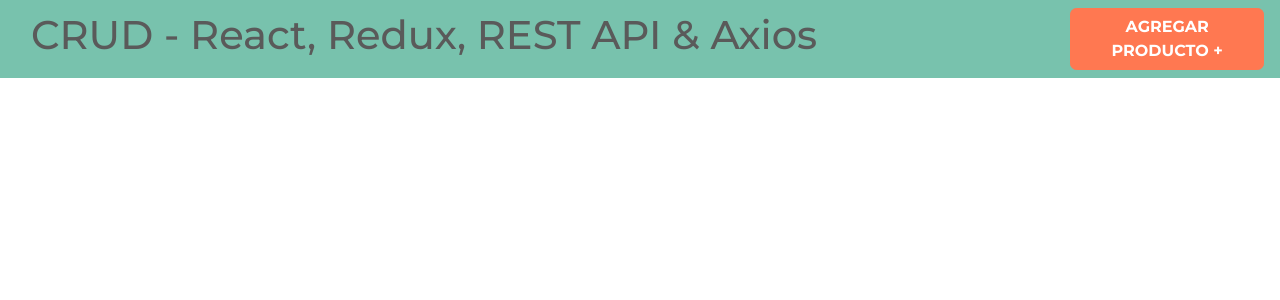
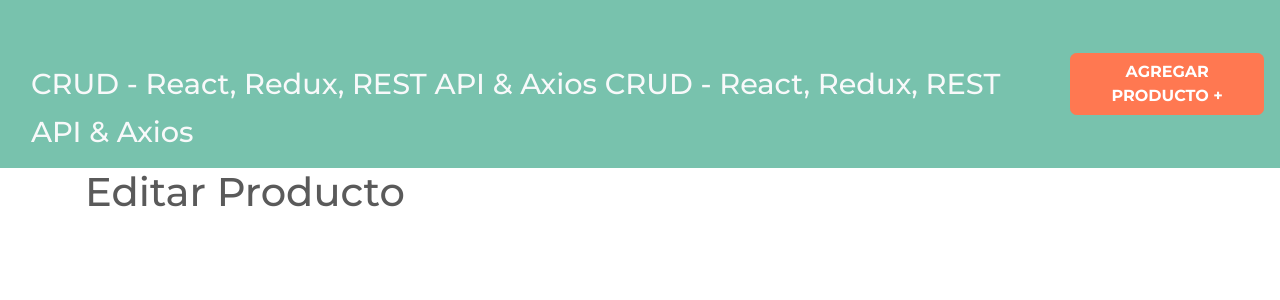
Before and after one commit to JeralPineda/react-crud-redux, a React (Create React App) app: page /productos/editar/1 in a window 1280 px wide. Shown: the top 300 px of the page. Built offline with nearby package versions, Linux system fonts and the light colour scheme.

Commit message:
Agregando rutas y componentes

```diff
--- a/src/App.js
+++ b/src/App.js
@@ -1,10 +1,26 @@
 import { Header } from './components/Header';
+import { BrowserRouter as Router, Routes, Route, Navigate } from 'react-router-dom';
+
+import { Productos } from './components/Productos';
+import { NewProducto } from './components/NewProducto';
+import { EditProducto } from './components/EditProducto';
 
 function App() {
    return (
-      <>
+      <Router>
          <Header />
-      </>
+         <div className="container">
+            <Routes>
+               <Route path="*" element={<Navigate to="/" />} />
+
+               <Route path="/" element={<Productos />} />
+
+               <Route path="/productos/nuevo" element={<NewProducto />} />
+
+               <Route path="/productos/editar/:id" element={<EditProducto />} />
+            </Routes>
+         </div>
+      </Router>
    );
 }
 
--- /dev/null
+++ b/src/components/EditProducto.js
@@ -0,0 +1,9 @@
+import React from 'react';
+
+export const EditProducto = () => {
+   return (
+      <div>
+         <h1>Editar Producto</h1>
+      </div>
+   );
+};
--- a/src/components/Header.js
+++ b/src/components/Header.js
@@ -1,15 +1,20 @@
 import React from 'react';
+import { Link } from 'react-router-dom';
 
 export const Header = () => {
    return (
       <nav className="navbar navbar-expand-lg navbar-dark bg-primary justify-content-between">
-         <div className="container">
-            <h1>CRUD - React, Redux, REST API & Axios</h1>
+         <div className="container mt-5">
+            <h1>
+               <Link to="/" className="text-light">
+                  CRUD - React, Redux, REST API & Axios CRUD - React, Redux, REST API & Axios
+               </Link>
+            </h1>
          </div>
 
-         <a href="/productos/nuevo" className="btn btn-danger nuevo-post d-block d-md-inline-block">
+         <Link to="/productos/nuevo" className="btn btn-danger nuevo-post d-block d-md-inline-block">
             Agregar Producto &#43;
-         </a>
+         </Link>
       </nav>
    );
 };
--- /dev/null
+++ b/src/components/NewProducto.js
@@ -0,0 +1,9 @@
+import React from 'react';
+
+export const NewProducto = () => {
+   return (
+      <div>
+         <h1>NewProducto</h1>
+      </div>
+   );
+};
--- /dev/null
+++ b/src/components/Productos.js
@@ -0,0 +1,9 @@
+import React from 'react';
+
+export const Productos = () => {
+   return (
+      <div>
+         <h1>Productos</h1>
+      </div>
+   );
+};
```
